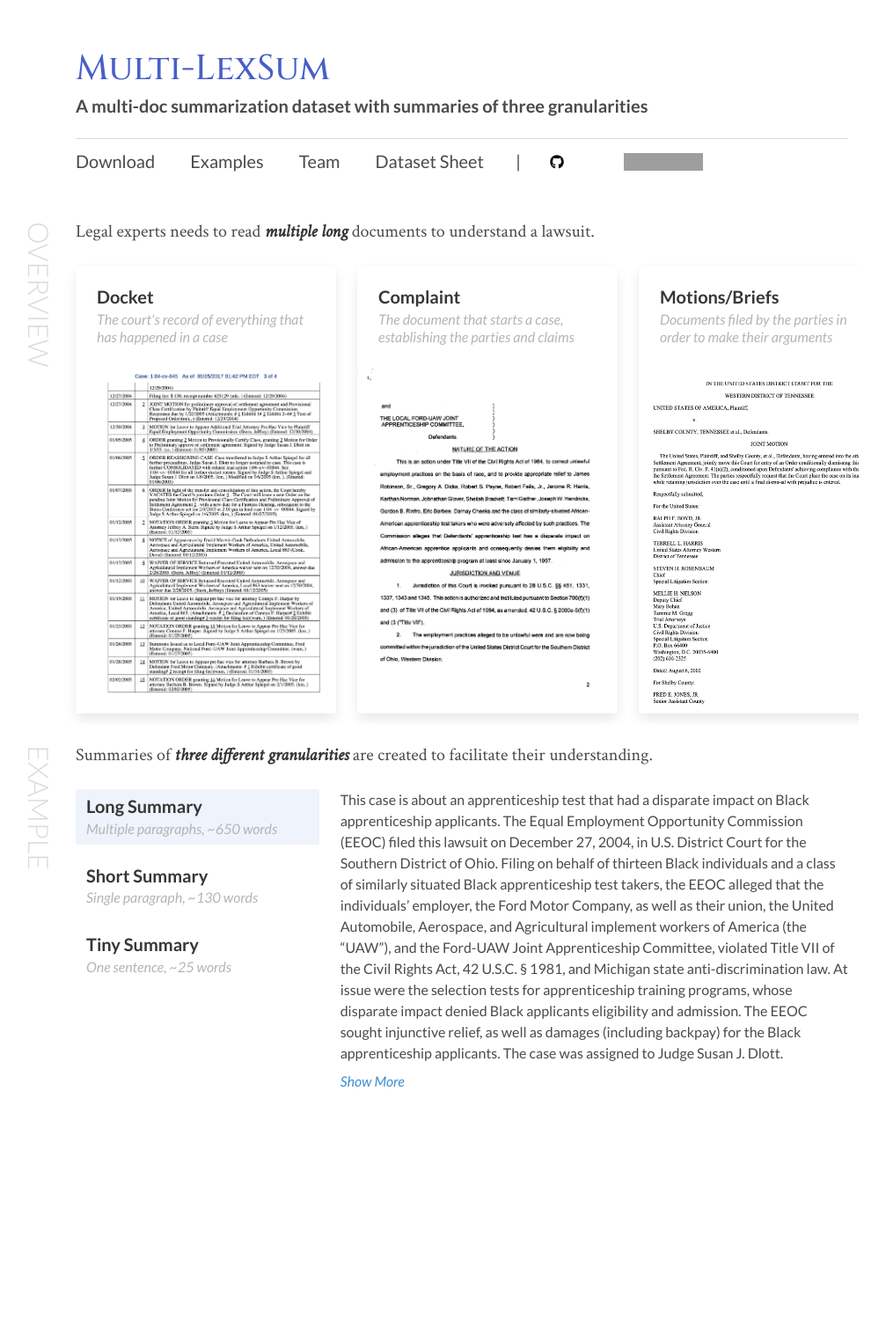
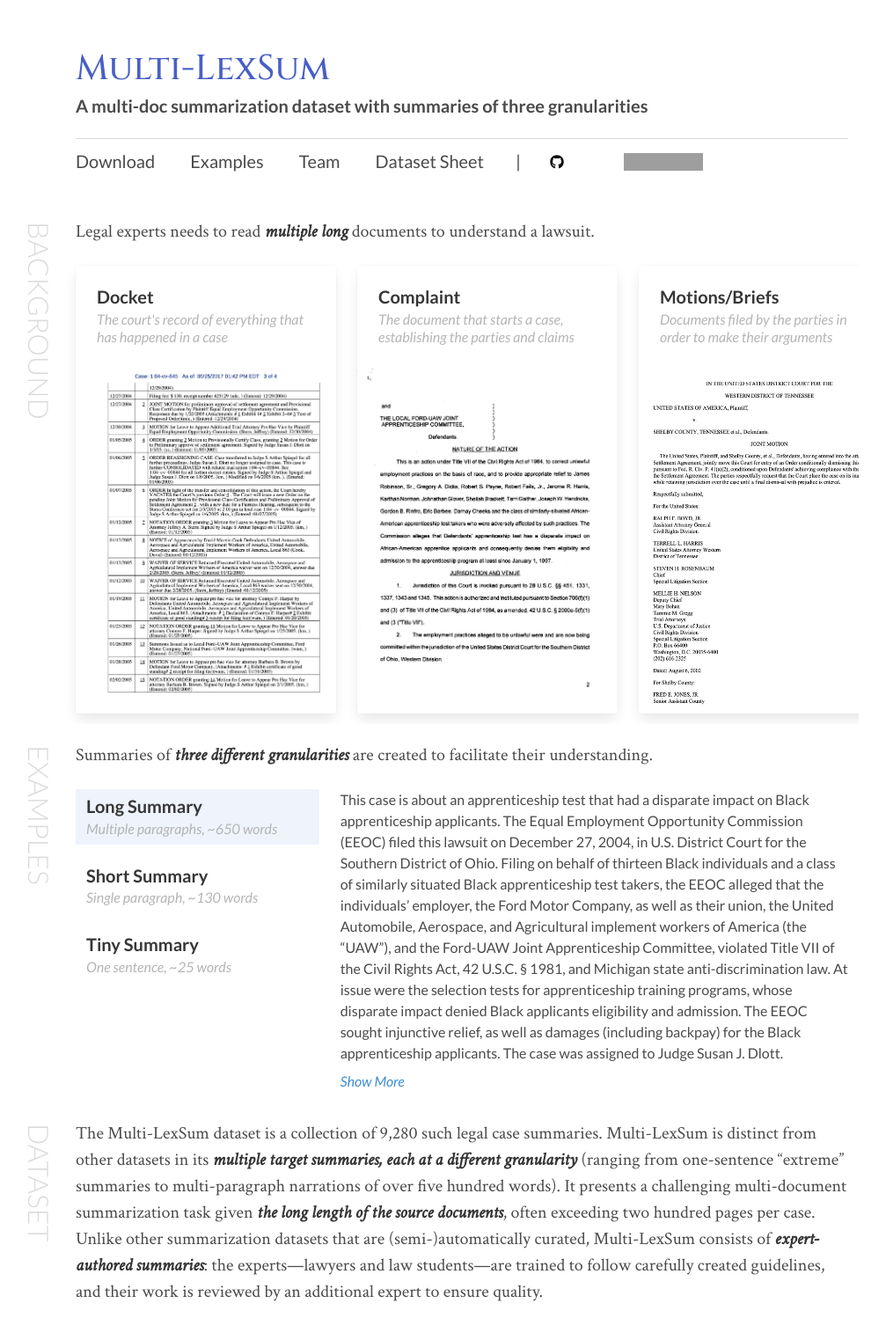
Before and after one commit to multilexsum/multilexsum.github.io, a Jekyll site: the page built from index.html, in a window 1280 px wide. Shown: the whole page at 88% size, without its empty margins (156-1163 px from the left). Built offline with Jekyll 4.4.1, drawn with Linux system fonts in a browser that asks for light colours; nearby versions of some CDN libraries; a style sheet for code colours, icons or effects is not loaded; before the commit the page ends 1257 px from its top, so only the background shows below that; grey boxes are pictures that could not be loaded.

Commit message:
Add dataset description

```diff
--- a/_data/meta.yml
+++ b/_data/meta.yml
@@ -53,4 +53,9 @@ index:
         description: One sentence, ~25 words
         text: |
           2005 class action settlement resulted in Ford paying $8.55m to redesign its selection process for apprenticeship programs to address the previous process's disparate impact on Black applicants.
+    dataset: |
+      The Multi-LexSum dataset is a collection of 9,280 such legal case summaries.
+      Multi-LexSum is distinct from other datasets in its ***multiple target summaries, each at a different granularity*** (ranging from one-sentence "extreme" summaries to multi-paragraph narrations of over five hundred words).
+      It presents a challenging multi-document summarization task given ***the long length of the source documents***, often exceeding two hundred pages per case.
+      Unlike other summarization datasets that are (semi-)automatically curated, Multi-LexSum consists of ***expert-authored summaries***: the experts---lawyers and law students---are trained to follow carefully created guidelines, and their work is reviewed by an additional expert to ensure quality.
 footnote:
--- a/index.html
+++ b/index.html
@@ -25,7 +25,7 @@
                 <div class="columns is-mobile">
                     <div class="column is-1 pt-4" style="writing-mode: vertical-rl; text-orientation: mixed;">
                         <h2 class="title is-uppercase has-text-grey-lighter" style="font-weight: 300;">
-                            Overview
+                            Background
                         </h2>
                     </div>
                     <div class="column is-11">
@@ -72,7 +72,7 @@
                 <div class="columns is-mobile">
                     <div class="column is-1 pt-4" style="writing-mode: vertical-rl; text-orientation: mixed;">
                         <h2 class="title is-uppercase has-text-grey-lighter" style="font-weight: 300;">
-                            Example
+                            Examples
                         </h2>
                     </div>
                     <div class="column is-11">
@@ -118,5 +118,23 @@
             </div>
         </div>
     </section>
+    <section class="hero">
+        <div class="hero-body py-4">
+            <div class="container">
+                <div class="columns is-mobile">
+                    <div class="column is-1 pt-4" style="writing-mode: vertical-rl; text-orientation: mixed;">
+                        <h2 class="title is-uppercase has-text-grey-lighter" style="font-weight: 300;">
+                            Dataset
+                        </h2>
+                    </div>
+                    <div class="column is-11">
+                        <div class="is-family-secondary is-size-5 mb-5">
+                            {{ site.data.meta.index.background.dataset | markdownify }}
+                        </div>
+                    </div>
+                </div>
+            </div>
+        </div>
+    </section>
 </body>
 </html>
```
